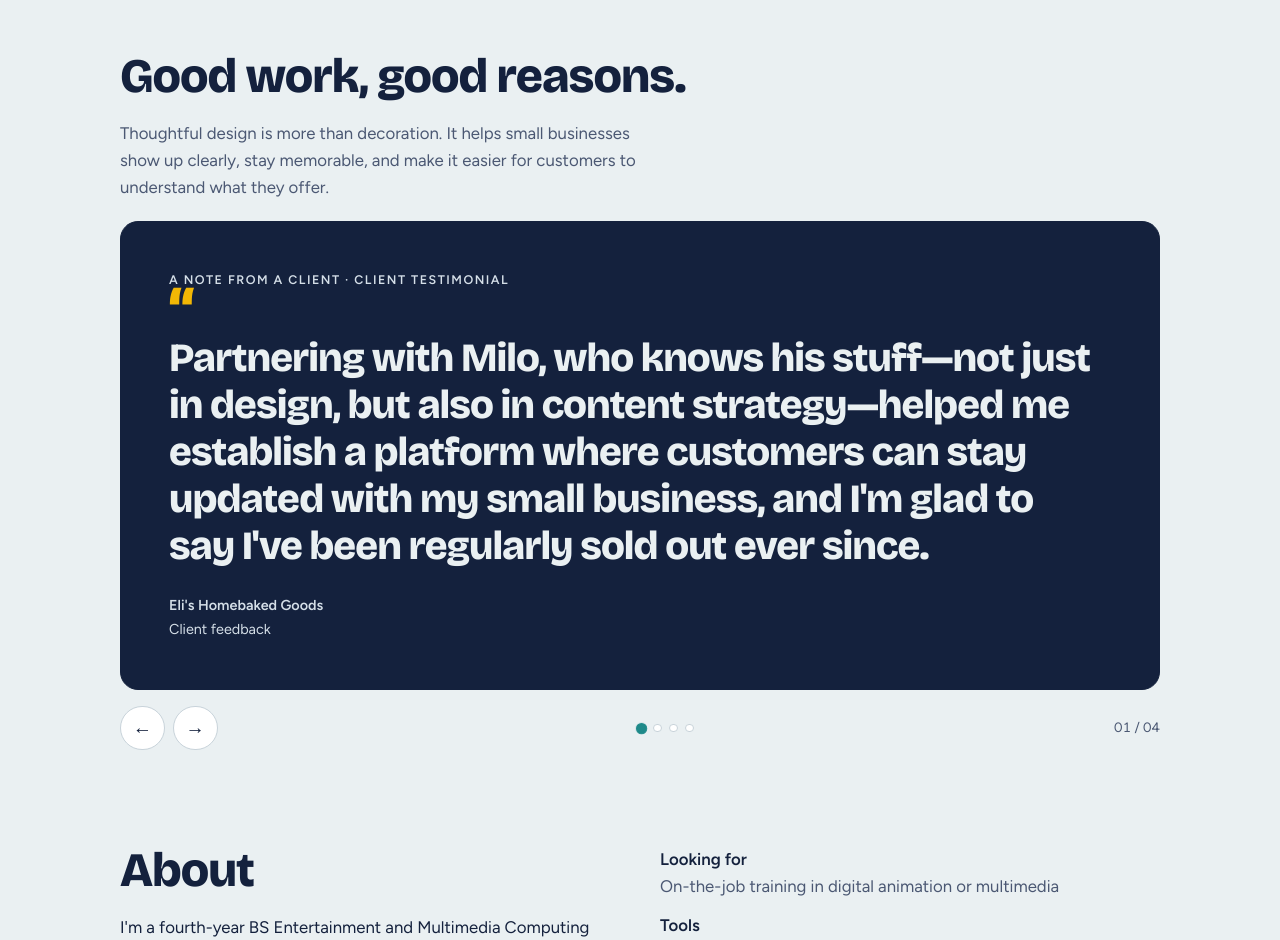
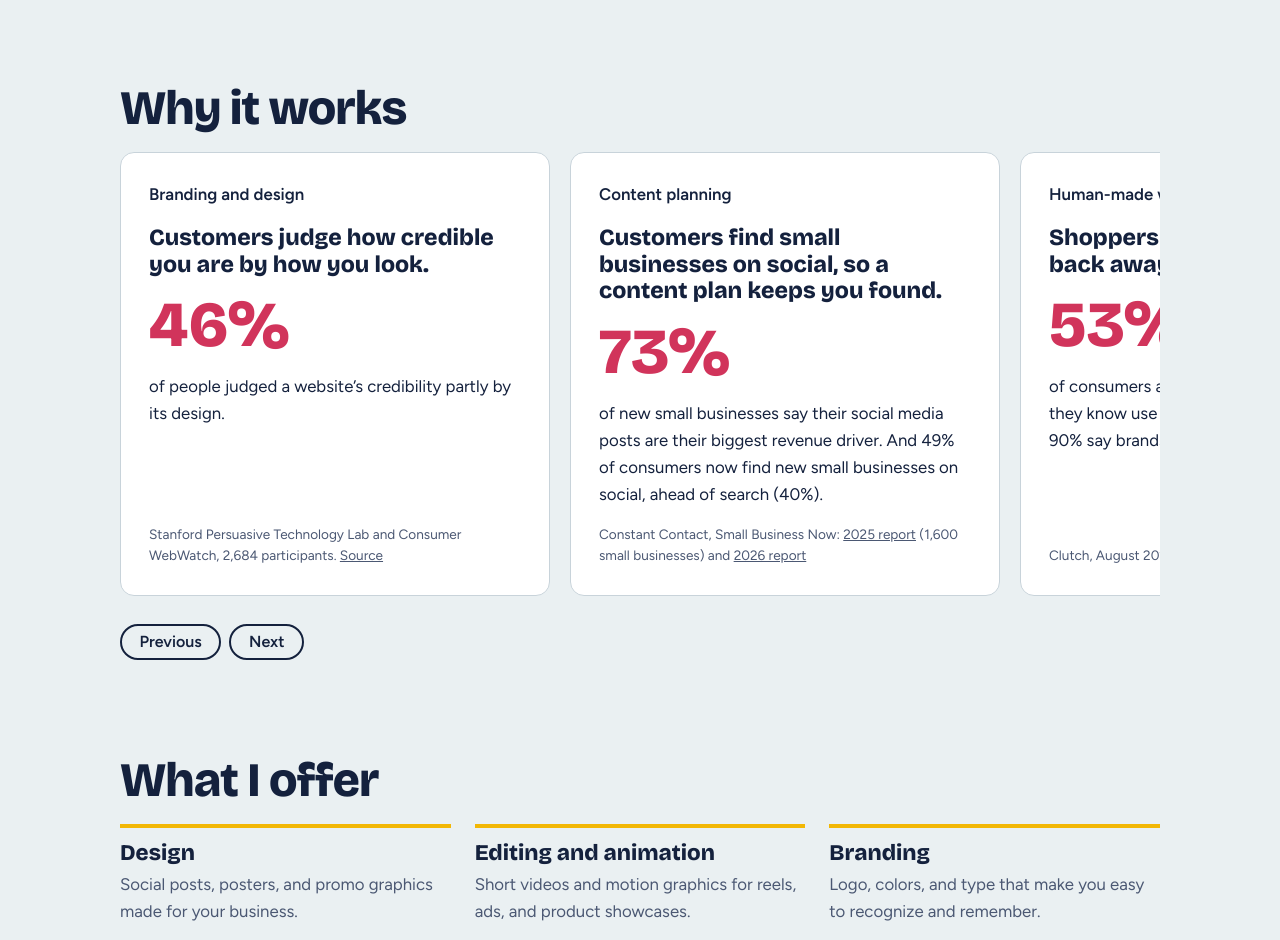
Before and after one commit to everythingmilo/portfolio, a plain HTML site: page index.html in a window 1280 px wide. Shown: the part 1860-2800 px from the top of the page. Drawn offline with nearby package versions, Linux system fonts and the light colour scheme.

Commit message:
Add files via upload

```diff
--- a/index.html
+++ b/index.html
@@ -57,40 +57,34 @@ dl{margin:0}
 dt{font-weight:600}
 dd{margin:0 0 .75rem;color:var(--mute)}
 .contact a.big{display:inline-block;font:800 clamp(1.6rem,5vw,3rem)/1.1 'Bricolage Grotesque',sans-serif;text-decoration-color:var(--sun);text-decoration-thickness:6px;text-underline-offset:8px;word-break:break-all}
+.track{display:flex;gap:1.25rem;overflow-x:auto;scroll-snap-type:x mandatory;padding-bottom:.75rem;scrollbar-width:thin}
+.slide{flex:0 0 min(88%,430px);scroll-snap-align:start;border-radius:14px;padding:1.75rem;display:flex;flex-direction:column;gap:1rem}
+.t-card{background:var(--sun);color:#14213D}
+.t-card blockquote{margin:0;font:800 1.3rem/1.3 'Bricolage Grotesque',Figtree,sans-serif}
+.t-card cite{font-style:normal;font-weight:600;margin-top:auto}
+.s-card{background:var(--card);border:1px solid var(--line)}
+.s-card .svc{font-weight:600;margin:0}
+.s-card h3{font-size:1.45rem;line-height:1.15}
+.stat{font:800 4rem/1 'Bricolage Grotesque',sans-serif;color:var(--hib);margin:0}
+.s-card p{margin:0}
+.src{font-size:.85rem;color:var(--mute);margin-top:auto!important}
+.car-btns{display:flex;gap:.5rem;margin-top:1rem}
+.car-btns button{font:600 1rem Figtree,sans-serif;color:var(--ink);background:transparent;border:2px solid var(--ink);border-radius:999px;padding:.4rem 1.1rem;cursor:pointer}
+.car-btns button:hover{background:var(--ink);color:var(--bg)}
+.offer{display:grid;grid-template-columns:repeat(3,1fr);gap:1.5rem;margin:0 0 1.5rem}
+.offer div{border-top:4px solid var(--sun);padding-top:.9rem}
+.offer h3{font-size:1.4rem;margin-bottom:.4rem}
+.offer p{margin:0;color:var(--mute)}
+.cta{display:inline-block;font:600 1.05rem Figtree,sans-serif;background:var(--sun);color:#14213D;text-decoration:none;border-radius:999px;padding:.7rem 1.5rem}
+.cta:hover{filter:brightness(.95)}
+@media (max-width:760px){.offer{grid-template-columns:1fr}}
 footer{padding:2rem 0 3rem;color:var(--mute);font-size:.9rem}
 @media (max-width:760px){.proj.feature{grid-template-columns:1fr}.feature .media{min-height:220px}.about{grid-template-columns:1fr}.sun{top:6rem}}
-
-.testimonials{padding-top:1rem}
-.testimonial-head{display:flex;justify-content:space-between;align-items:end;gap:1rem;margin-bottom:1.25rem}
-.testimonial-head p{max-width:34rem;margin:0;color:var(--mute)}
-.quote-shell{position:relative;overflow:hidden}
-.quote-track{display:grid;grid-auto-flow:column;grid-auto-columns:100%;transition:transform .45s cubic-bezier(.2,.8,.2,1)}
-.quote-card{min-height:285px;padding:clamp(1.5rem,4vw,3rem);border:1px solid var(--line);border-radius:18px;background:var(--card);display:flex;flex-direction:column;justify-content:space-between;gap:1.5rem}
-.quote-card.client{background:var(--ink);color:var(--bg);border-color:var(--ink)}
-.quote-card.client .quote-meta,.quote-card.client .quote-kicker{color:#D5DFE8}
-.quote-mark{font:800 4rem/.7 'Bricolage Grotesque',sans-serif;color:var(--sun)}
-.quote-kicker{font-size:.78rem;letter-spacing:.12em;text-transform:uppercase;font-weight:800;color:var(--sea)}
-.quote-card blockquote{font:600 clamp(1.45rem,3.2vw,2.5rem)/1.18 'Bricolage Grotesque',sans-serif;letter-spacing:-.025em;margin:0;max-width:58rem}
-.quote-card.research blockquote{font-size:clamp(1.35rem,2.7vw,2.1rem)}
-.quote-meta{display:flex;justify-content:space-between;align-items:end;gap:1rem;color:var(--mute);font-size:.9rem}
-.quote-meta p{margin:0;max-width:44rem}
-.quote-meta a{font-weight:700;text-decoration-color:var(--sun);text-underline-offset:3px;white-space:nowrap}
-.carousel-controls{display:flex;align-items:center;justify-content:space-between;margin-top:1rem;gap:1rem}
-.carousel-buttons{display:flex;gap:.5rem}
-.carousel-buttons button,.carousel-dot{border:1px solid var(--line);background:var(--card);color:var(--ink);cursor:pointer}
-.carousel-buttons button{width:2.8rem;height:2.8rem;border-radius:50%;font-size:1.2rem}
-.carousel-dots{display:flex;gap:.45rem;align-items:center}
-.carousel-dot{width:.55rem;height:.55rem;padding:0;border-radius:50%}
-.carousel-dot[aria-current="true"]{background:var(--sea);border-color:var(--sea);transform:scale(1.25)}
-.carousel-count{font-size:.85rem;color:var(--mute);font-variant-numeric:tabular-nums}
-@media(max-width:600px){.testimonial-head{display:block}.quote-card{min-height:350px}.quote-meta{align-items:start;flex-direction:column}.quote-meta a{white-space:normal}}
-@media(prefers-reduced-motion:reduce){.quote-track{transition:none}}
-
 </style>
 </head>
 <body>
 <div class="wrap">
-<nav aria-label="Main"><span>Mike Andrei Nieto</span><div><a href="#work">Work</a><a href="#about">About</a><a href="#contact">Contact</a></div></nav>
+<nav aria-label="Main"><span>Mike Andrei Nieto</span><div><a href="#work">Work</a><a href="#services">Services</a><a href="#about">About</a><a href="#contact">Contact</a></div></nav>
 
 <header class="hero">
 <div class="sun" aria-hidden="true"></div>
@@ -121,35 +115,47 @@ footer{padding:2rem 0 3rem;color:var(--mute);font-size:.9rem}
 </div>
 </section>
 
-<section class="testimonials" id="testimonials" aria-labelledby="testimonials-title">
-  <div class="testimonial-head">
-    <div><h2 id="testimonials-title">Good work, good reasons.</h2><p>Thoughtful design is more than decoration. It helps small businesses show up clearly, stay memorable, and make it easier for customers to understand what they offer.</p></div>
-  </div>
-  <div class="quote-shell" aria-roledescription="carousel" aria-label="Client testimonial and creative service insights">
-    <div class="quote-track" id="quoteTrack">
-      <article class="quote-card client" aria-label="Client testimonial from Eli's Homebaked Goods">
-        <div><div class="quote-kicker">A note from a client · Client testimonial</div><div class="quote-mark" aria-hidden="true">“</div><blockquote>Partnering with Milo, who knows his stuff—not just in design, but also in content strategy—helped me establish a platform where customers can stay updated with my small business, and I'm glad to say I've been regularly sold out ever since.</blockquote></div>
-        <div class="quote-meta"><p><strong>Eli's Homebaked Goods</strong><br>Client feedback</p></div>
-      </article>
-      <article class="quote-card research" aria-label="Research insight about cohesive branding">
-        <div><div class="quote-kicker">01 · Branding</div><div class="quote-mark" aria-hidden="true">“</div><blockquote>Look consistent. Get remembered.</blockquote></div>
-        <div class="quote-meta"><p><strong>Why it matters:</strong> A cohesive identity helps customers recognize your business wherever they find you—from social posts to packaging.<br><small>Research note: A 2025 review of 63 studies links strategic branding with stronger SME outcomes.</small></p><a href="https://link.springer.com/article/10.1007/s11846-025-00931-9" target="_blank" rel="noopener">Explore the research ↗</a></div>
-      </article>
-      <article class="quote-card research" aria-label="Research insight about social media content">
-        <div><div class="quote-kicker">02 · Social media</div><div class="quote-mark" aria-hidden="true">“</div><blockquote>Show up. Stay top of mind.</blockquote></div>
-        <div class="quote-meta"><p><strong>Why it matters:</strong> Consistent, useful posts give people more chances to discover your products, keep up with your business, and come back.<br><small>Research note: A 2025 meta-analysis found a positive link between social engagement and sales.</small></p><a href="https://doi.org/10.1111/ijcs.70090" target="_blank" rel="noopener">Explore the research ↗</a></div>
-      </article>
-      <article class="quote-card research" aria-label="Research insight about short-form video">
-        <div><div class="quote-kicker">03 · Video &amp; animation</div><div class="quote-mark" aria-hidden="true">“</div><blockquote>Make the value impossible to miss.</blockquote></div>
-        <div class="quote-meta"><p><strong>Why it matters:</strong> Motion and editing show how a product works, spotlight its best features, and make its value easier to understand.<br><small>Research note: A 2025 study of 372 consumers examined how short-form video shapes trust and purchase intention.</small></p><a href="https://www.nature.com/articles/s41598-025-94994-z" target="_blank" rel="noopener">Explore the research ↗</a></div>
-      </article>
-    </div>
-  </div>
-  <div class="carousel-controls">
-    <div class="carousel-buttons"><button type="button" id="quotePrev" aria-label="Previous card">←</button><button type="button" id="quoteNext" aria-label="Next card">→</button></div>
-    <div class="carousel-dots" role="group" aria-label="Choose a card"><button class="carousel-dot" type="button" aria-label="Show card 1" aria-current="true" data-slide="0"></button><button class="carousel-dot" type="button" aria-label="Show card 2" aria-current="false" data-slide="1"></button><button class="carousel-dot" type="button" aria-label="Show card 3" aria-current="false" data-slide="2"></button><button class="carousel-dot" type="button" aria-label="Show card 4" aria-current="false" data-slide="3"></button></div>
-    <span class="carousel-count" id="quoteCount" aria-live="polite">01 / 04</span>
-  </div>
+<section id="why">
+<h2>Why it works</h2>
+<div class="track" id="track" tabindex="0" role="region" aria-label="Client testimonial and research on why small businesses need design, social content, and video">
+<article class="slide s-card">
+<p class="svc">Branding and design</p>
+<h3>Customers judge how credible you are by how you look.</h3>
+<p class="stat">46%</p>
+<p>of people judged a website’s credibility partly by its design.</p>
+<p class="src">Stanford Persuasive Technology Lab and Consumer WebWatch, 2,684 participants. <a href="https://clickz.com/study-for-site-cred-looks-matter/56564/">Source</a></p>
+</article>
+<article class="slide s-card">
+<p class="svc">Content planning</p>
+<h3>Customers find small businesses on social, so a content plan keeps you found.</h3>
+<p class="stat">73%</p>
+<p>of new small businesses say their social media posts are their biggest revenue driver. And 49% of consumers now find new small businesses on social, ahead of search (40%).</p>
+<p class="src">Constant Contact, Small Business Now: <a href="https://news.constantcontact.com/2025-03-04-New-Wave-of-SMBs-is-Social-First,-Technology-Driven,-and-Highly-Adaptable?asPDF=1">2025 report</a> (1,600 small businesses) and <a href="https://www.prnewswire.co.uk/news-releases/the-rise-of-the-smb-creator-how-small-businesses-are-leveraging-social-media-and-ai-to-capture-consumer-attention-302796196.html">2026 report</a></p>
+</article>
+<article class="slide s-card">
+<p class="svc">Human-made work</p>
+<h3>Shoppers notice AI, and many back away from it.</h3>
+<p class="stat">53%</p>
+<p>of consumers are less likely to buy from brands they know use AI in social media content. Nearly 90% say brands should disclose it.</p>
+<p class="src">Clutch, August 2026 survey of 601 consumers. <a href="https://clutch.co/press-releases/ai-social-media-report">Source</a></p>
+</article>
+<figure class="slide t-card" style="margin:0">
+<p class="svc" style="margin:0;font-weight:600">From a client</p>
+<blockquote>“Partnering with Milo, who knows his stuff not just in design-sense, but also in content strategy, he helped me establish a platform where customers can stay updated with my small business, and I’m glad to say I’m regularly sold out ever since.”</blockquote>
+<cite>Eli, Eli’s Homebaked Goods</cite>
+</figure>
+</div>
+<div class="car-btns"><button type="button" id="prev" aria-label="Previous card">Previous</button><button type="button" id="next" aria-label="Next card">Next</button></div>
+</section>
+
+<section id="services">
+<h2>What I offer</h2>
+<div class="offer">
+<div><h3>Design</h3><p>Social posts, posters, and promo graphics made for your business.</p></div>
+<div><h3>Editing and animation</h3><p>Short videos and motion graphics for reels, ads, and product showcases.</p></div>
+<div><h3>Branding</h3><p>Logo, colors, and type that make you easy to recognize and remember.</p></div>
+</div>
+<a class="cta" href="#contact">Message me about your business</a>
 </section>
 
 <section id="about" class="about">
@@ -181,27 +187,15 @@ document.querySelectorAll('.filters button').forEach(function(b){
     });
   });
 });
-
-(function(){
-  var track=document.getElementById('quoteTrack');
-  if(!track)return;
-  var dots=Array.prototype.slice.call(document.querySelectorAll('.carousel-dot'));
-  var count=document.getElementById('quoteCount');
-  var index=0,total=dots.length;
-  function show(next){
-    index=(next+total)%total;
-    track.style.transform='translateX(-'+(index*100)+'%)';
-    dots.forEach(function(dot,i){dot.setAttribute('aria-current',i===index?'true':'false')});
-    count.textContent=String(index+1).padStart(2,'0')+' / '+String(total).padStart(2,'0');
-  }
-  document.getElementById('quotePrev').addEventListener('click',function(){show(index-1)});
-  document.getElementById('quoteNext').addEventListener('click',function(){show(index+1)});
-  dots.forEach(function(dot){dot.addEventListener('click',function(){show(Number(dot.dataset.slide))})});
-  var shell=track.parentElement,startX=null;
-  shell.addEventListener('touchstart',function(e){startX=e.changedTouches[0].clientX},{passive:true});
-  shell.addEventListener('touchend',function(e){if(startX===null)return;var delta=e.changedTouches[0].clientX-startX;if(Math.abs(delta)>45)show(index+(delta<0?1:-1));startX=null},{passive:true});
-})();
-
+var track=document.getElementById('track');
+function slide(dir){
+  var s=track.querySelector('.slide');
+  var step=s.getBoundingClientRect().width+20;
+  var reduce=window.matchMedia('(prefers-reduced-motion: reduce)').matches;
+  track.scrollBy({left:dir*step,behavior:reduce?'auto':'smooth'});
+}
+document.getElementById('prev').addEventListener('click',function(){slide(-1)});
+document.getElementById('next').addEventListener('click',function(){slide(1)});
 </script>
 </body>
 </html>
```
